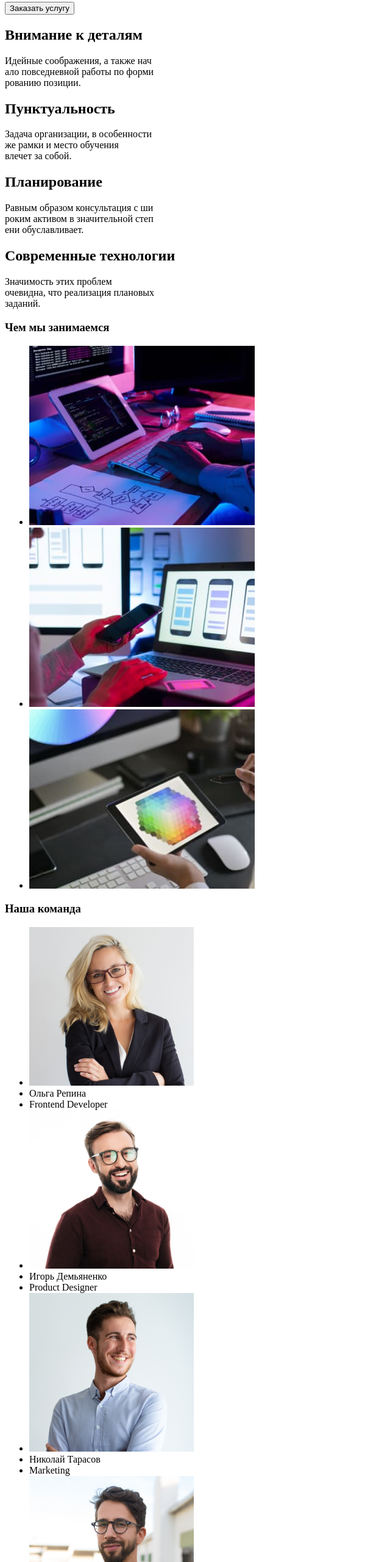
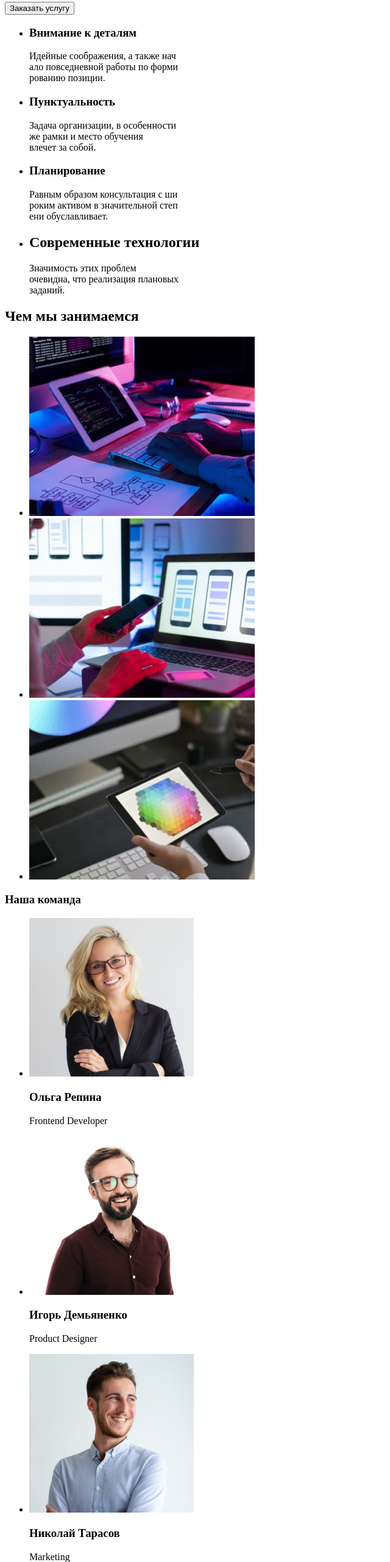
Before and after one commit to Vlad-705914/goit-markup-hw-01, a plain HTML site: page index.html in a window 1280 px wide. Shown: the part 239-2800 px from the top of the page at 61% size, without its empty margins (0-640 px from the left). Drawn offline with Linux system fonts and the light colour scheme; files whose address does not match are found by name.

Commit message:
Переделал секцию

```diff
--- a/index.html
+++ b/index.html
@@ -43,47 +43,54 @@
       <main>
         <!--hero-->
         <section>
-          <div>
+
             <h1>
               Эффективные решения<br />
               для вашего бизнеса
             </h1>
             <button type="button">Заказать услугу</button>
-          </div>
+
         </section>
         <!--about-->
         <section>
           <h2 hidden>Галлерея</h2>
-
-          <h2>Внимание к деталям</h2>
+          <ul>
+              <li>
+                <h3>Внимание к деталям</h3>
           <p>
             Идейные соображения, а также нач<br />ало повседневной работы по
             форми<br />рованию позиции.
           </p>
-          <h2>Пунктуальность</h2>
+              </li>
+              <li>
+                <h3>Пунктуальность</h3>
                 <p>
                   Задача организации, в особенности<br />
                   же рамки и место обучения <br />
                   влечет за собой.
                 </p>
-
-
-
-          <h2>Планирование</h2>
+              </li>
+              <li>
+                <h3>Планирование</h3>
                 <p>
                   Равным образом консультация с ши<br />роким активом в значительной
                   степ<br />ени обуславливает.
                 </p>
+              </li>
+              <li>
                 <h2>Современные технологии</h2>
                 <p>
                   Значимость этих проблем <br />
                   очевидна, что реализация плановых<br />
                   заданий.
                 </p>
+              </li>
+          </ul>
+
         </section>
         <!--servis-->
         <section>
-          <h3>Чем мы занимаемся</h3>
+          <h2>Чем мы занимаемся</h2>
 
           <ul>
             <li>
@@ -119,14 +126,14 @@
             <li>
               <img
                 src="./css/team/olga_repina.jpg"
-                alt="aото сотрудника"
+                alt="фото сотрудника"
                 width="270"
                 height="260"
               />
+              <h3>Ольга Репина</h3>
+              <p lang="en">Frontend Developer</p>
+            </li>
 
-            </li>
-            <li>Ольга Репина</li>
-            <li lang="en">Frontend Developer</li>
             <li>
               <img
                 src="./css/team/igor_demynenko.jpg"
@@ -134,9 +141,10 @@
                 width="270"
                 height="260"
               />
+              <h3>Игорь Демьяненко</h3>
+              <p lang="en">Product Designer</p>
             </li>
-            <li>Игорь Демьяненко</li>
-            <li lang="en">Product Designer</li>
+
             <li>
               <img
                 src="./css/team/nic_tarasov.jpg"
@@ -144,9 +152,10 @@
                 width="270"
                 height="260"
               />
+              <h3>Николай Тарасов</h3>
+              <p lang="en">Marketing</p>
             </li>
-            <li>Николай Тарасов</li>
-            <li lang="en">Marketing</li>
+
             <li>
               <img
                 src="./css/team/mich_ermakov.jpg"
@@ -154,6 +163,8 @@
                 width="270"
                 height="260"
               />
+              <h3>Михаил Ермаков</h3>
+              <p lang="en">UI Designer</p>
             </li>
             <li>Михаил Ермаков</li>
             <li lang="en">UI Designer</li>
```
Lines whose indentation alone changed are shown as unchanged.
